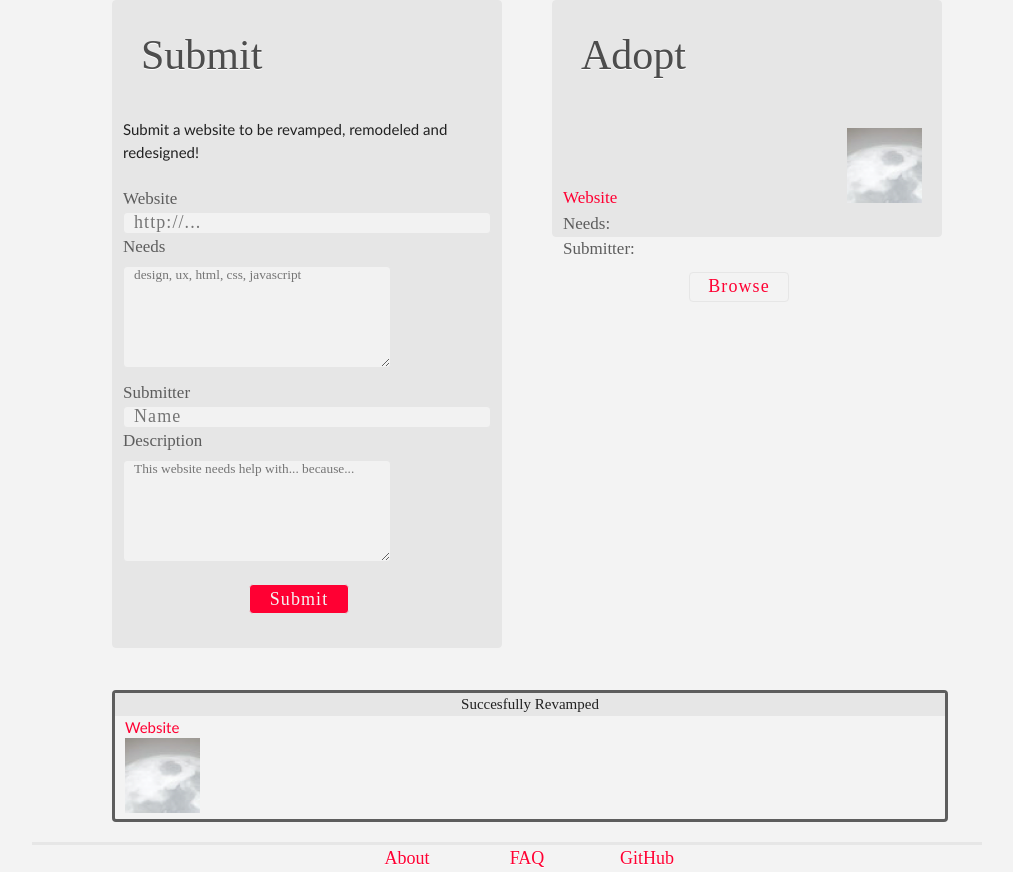
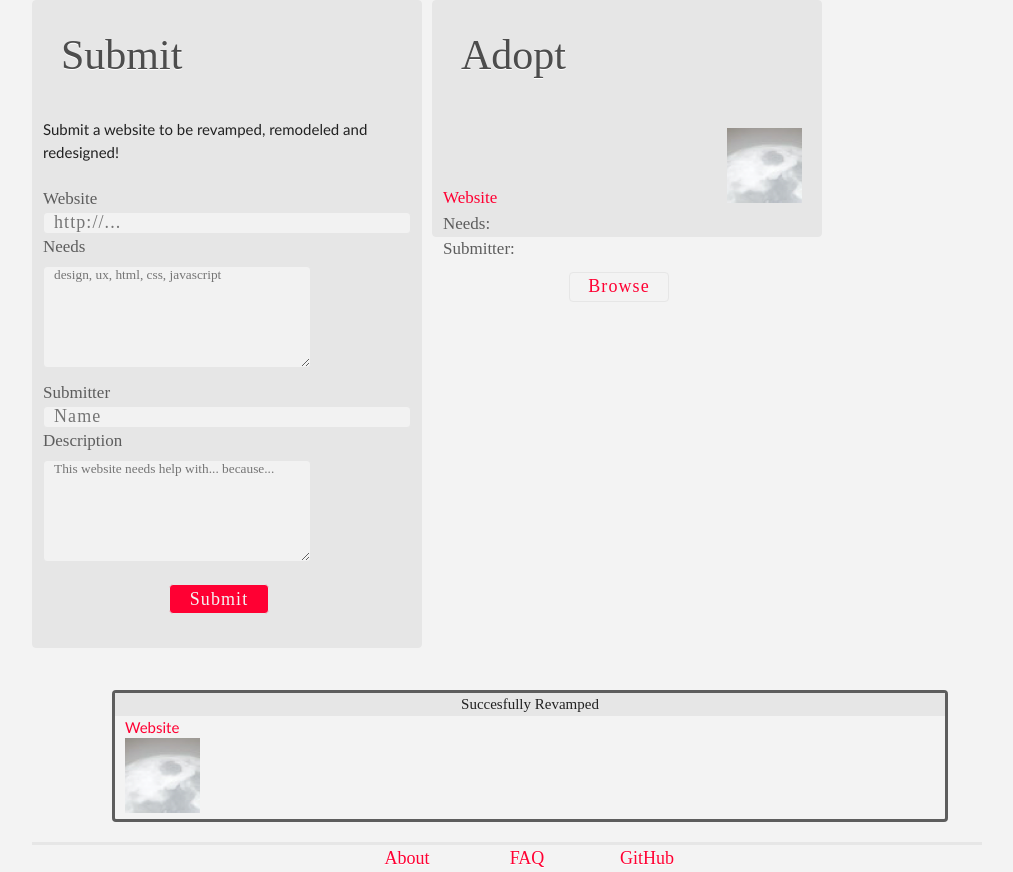
Before and after one commit to psyrax/SHDHVH-1, a CodeIgniter app: page /index.php/home/index in a window 1280 px wide. Shown: the part 216-1088 px from the top of the page, without its empty margins (133-1146 px from the left). Run offline with CodeIgniter, Linux system fonts and the light colour scheme.

Commit message:
home changes

```diff
--- a/public/application/views/home/index_view.php
+++ b/public/application/views/home/index_view.php
@@ -1,5 +1,5 @@
-<div class="span-24 mainb">
-	<div class="span-10 first prepend-2 append-1">
+<div>
+	<div class="span-10">
 		<div class="box">
 			<div class="form">
 				<h2>Submit</h2>
--- a/public/application/views/template.php
+++ b/public/application/views/template.php
@@ -19,7 +19,7 @@
 			</div>
 		</div>
 		<div class="reset"></div>
-    	<div id="contents" class="span-24"><?= $contents ?></div>
+    	<div id="contents"><?= $contents ?></div>
     	<div class="reset"></div>
     	<div id="footer" class="span-24">
     		<p class="span-3 prepend-8 first"><a href="/about" >About</a></p>
```
